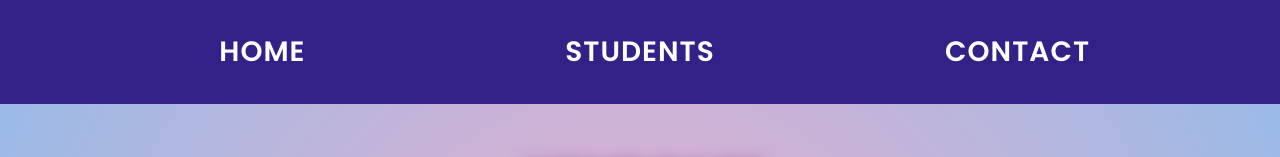
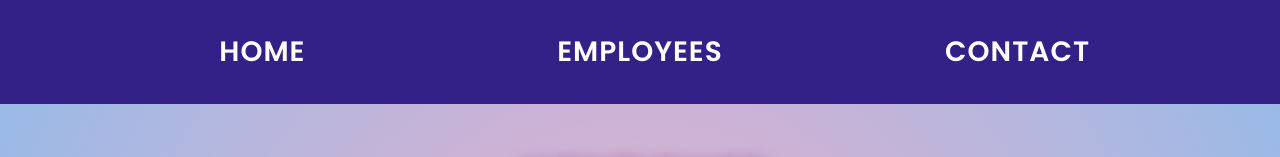
Before and after one commit to Abhishek-SinghP/studentsdetail_react_assignment5, a React (Create React App) app: page /home in a window 1280 px wide. Shown: the top 157 px of the page. Built offline with nearby package versions, Linux system fonts and the light colour scheme.

Commit message:
Update Header.js
Emp_update

```diff
--- a/src/Components/Header.js
+++ b/src/Components/Header.js
@@ -5,7 +5,7 @@ const Header = () => {
         <>
             <nav className="header-container">
                 <Link to='/home' className="link" >HOME</Link>
-                <Link to='/student' className="link" >STUDENTS</Link>
+                <Link to='/student' className="link" >EMPLOYEES</Link>
                 <Link to='/contact' className="link" >CONTACT</Link>
             </nav>
         </>
```
